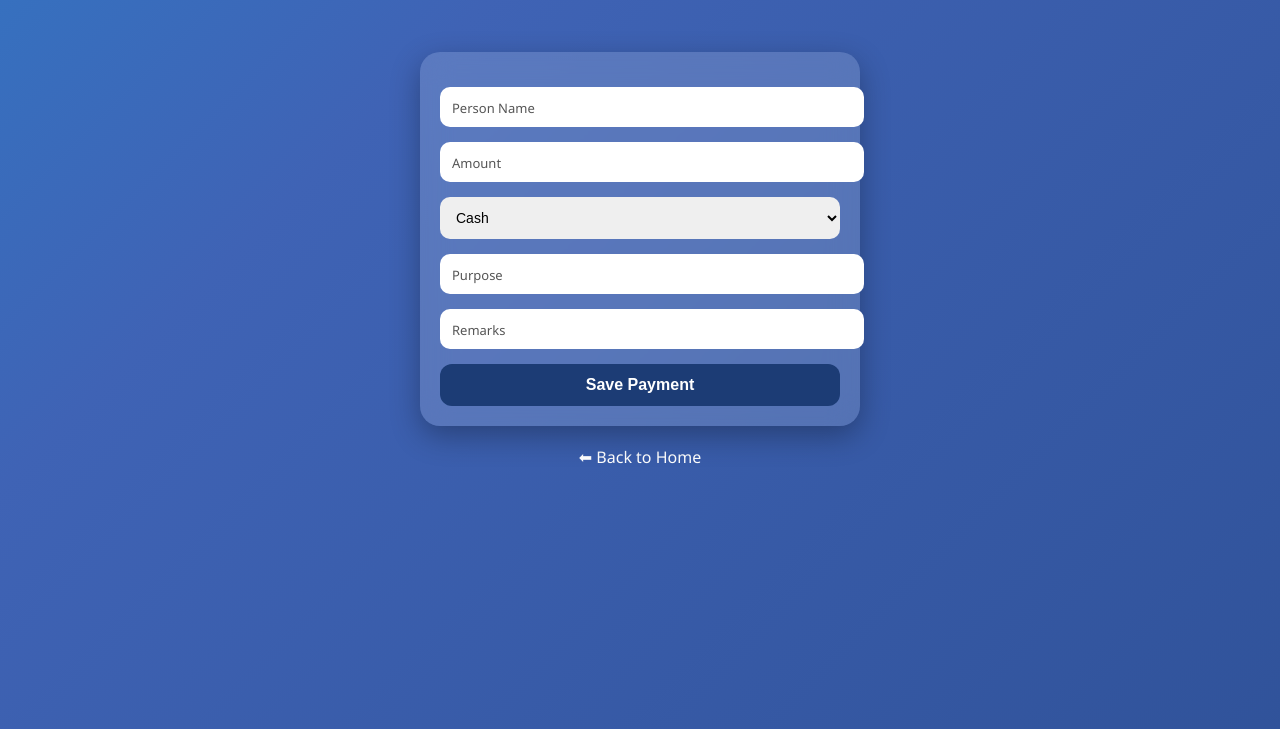
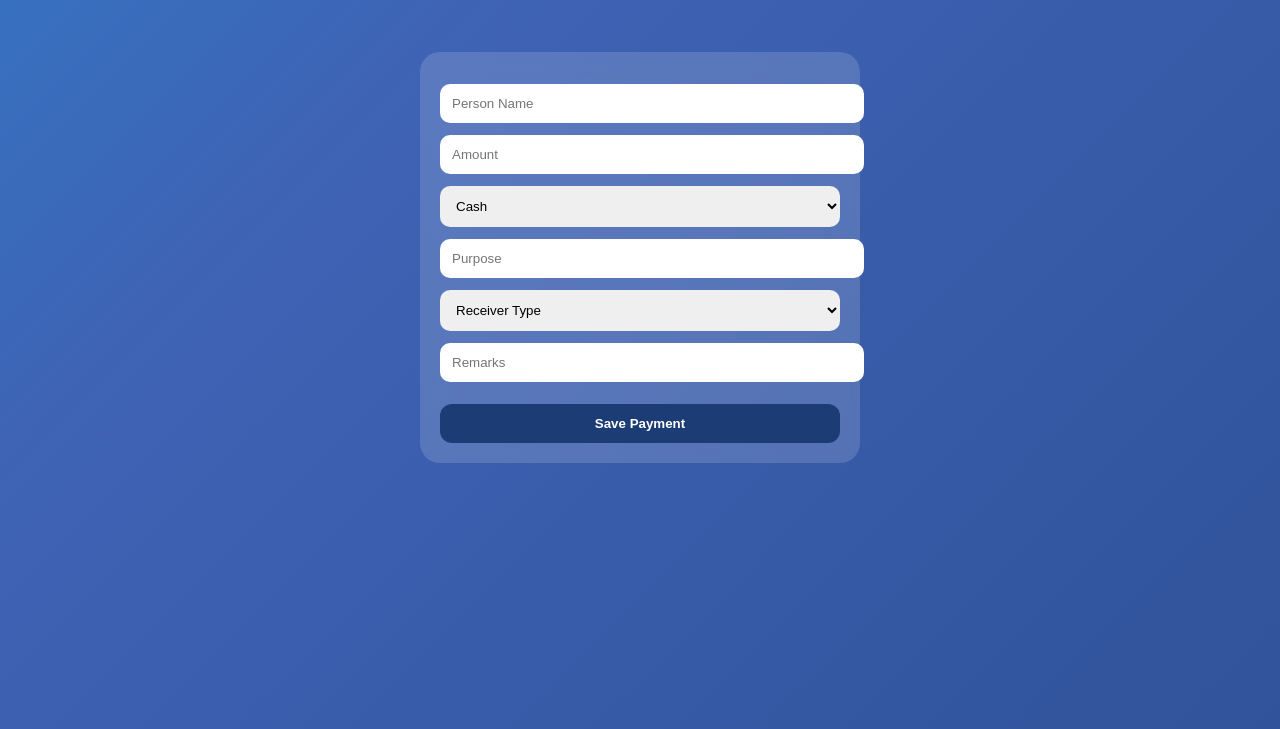
Before and after one commit to MEHRASANJAY14/payments, a plain HTML site: page payment.html in a window 1280 px wide. Shown: the part 71-800 px from the top of the page. Drawn offline with Linux system fonts and the light colour scheme.

Commit message:
Update payment.html

```diff
--- a/payment.html
+++ b/payment.html
@@ -13,21 +13,18 @@
   animation: gradient 8s ease infinite;
 }
 
-/* BACKGROUND ANIMATION */
 @keyframes gradient {
   0%{background-position:0%}
   50%{background-position:100%}
   100%{background-position:0%}
 }
 
-/* HEADER */
 .header {
   text-align:center;
   color:#fff;
   padding:15px;
 }
 
-/* CARD */
 .container {
   background: rgba(255,255,255,0.15);
   backdrop-filter: blur(15px);
@@ -36,51 +33,19 @@
   width:90%;
   max-width:400px;
   border-radius:20px;
-  box-shadow:0 10px 30px rgba(0,0,0,0.3);
 }
 
-/* FLOATING INPUT */
 .input-box {
-  position:relative;
-  margin:15px 0;
+  margin:12px 0;
 }
 
-.input-box input, .input-box select {
+input, select {
   width:100%;
   padding:12px;
   border:none;
   border-radius:10px;
-  outline:none;
-  font-size:14px;
 }
 
-.input-box label {
-  position:absolute;
-  top:12px;
-  left:12px;
-  color:#555;
-  font-size:13px;
-  transition:0.3s;
-  pointer-events:none;
-}
-
-.input-box input:focus + label,
-.input-box input:not(:placeholder-shown) + label {
-  top:-8px;
-  left:10px;
-  background:#fff;
-  padding:2px 5px;
-  font-size:11px;
-}
-
-/* AMOUNT STYLE */
-.amount {
-  font-size:18px;
-  font-weight:bold;
-  color:#1c3c75;
-}
-
-/* BUTTON */
 button {
   width:100%;
   padding:12px;
@@ -88,57 +53,35 @@
   border-radius:12px;
   background:#1c3c75;
   color:#fff;
-  font-size:16px;
   font-weight:bold;
-  cursor:pointer;
-  transition:0.3s;
+  margin-top:10px;
 }
 
-button:hover {
-  background:#0f2a5f;
-}
-
-/* LOADING */
 .loading {
   display:none;
   text-align:center;
   margin-top:10px;
   color:#fff;
 }
-
-/* FOOTER */
-.footer {
-  text-align:center;
-  margin-top:15px;
-}
-
-.footer a {
-  color:#fff;
-  text-decoration:none;
-}
 </style>
 </head>
 
 <body>
 
-<!-- HEADER -->
 <div class="header">
   <h2>💸 Add Payment</h2>
 </div>
 
-<!-- FORM -->
 <div class="container">
 
   <form id="form">
 
     <div class="input-box">
-      <input type="text" name="person_name" required placeholder=" ">
-      <label>Person Name</label>
+      <input type="text" name="person_name" placeholder="Person Name" required>
     </div>
 
     <div class="input-box">
-      <input type="number" name="amount" required placeholder=" " id="amount">
-      <label>Amount</label>
+      <input type="number" name="amount" placeholder="Amount" required>
     </div>
 
     <div class="input-box">
@@ -151,13 +94,22 @@
     </div>
 
     <div class="input-box">
-      <input type="text" name="purpose" required placeholder=" ">
-      <label>Purpose</label>
+      <input type="text" name="purpose" placeholder="Purpose" required>
+    </div>
+
+    <!-- ✅ Receiver Type Added -->
+    <div class="input-box">
+      <select name="receiver_type">
+        <option value="">Receiver Type</option>
+        <option>Vendor</option>
+        <option>Employee</option>
+        <option>Self</option>
+        <option>Other</option>
+      </select>
     </div>
 
     <div class="input-box">
-      <input type="text" name="remarks" placeholder=" ">
-      <label>Remarks</label>
+      <input type="text" name="remarks" placeholder="Remarks">
     </div>
 
     <button type="submit" id="btn">Save Payment</button>
@@ -168,20 +120,9 @@
 
 </div>
 
-<!-- FOOTER -->
-<div class="footer">
-  <a href="index.html">⬅ Back to Home</a>
-</div>
-
 <script>
 const API = "https://script.google.com/macros/s/AKfycbwVdZs7juFLr9FHL3cMxNZs2VhzVv5wegm4IvIsyZ0uI8qD08kfqBH95YXzTxRIRri_/exec";
 
-// Live amount highlight
-document.getElementById("amount").addEventListener("input", function(){
-  this.style.border = "2px solid #1c3c75";
-});
-
-// Submit
 document.getElementById("form").addEventListener("submit", function(e){
   e.preventDefault();
 
@@ -201,8 +142,11 @@
 
     try {
       let result = JSON.parse(res);
+
       alert("✅ Saved\nTxn ID: " + result.txn);
+
       window.location.href = "receipt.html?id=" + result.txn;
+
     } catch {
       alert("Saved but response issue");
     }
```
